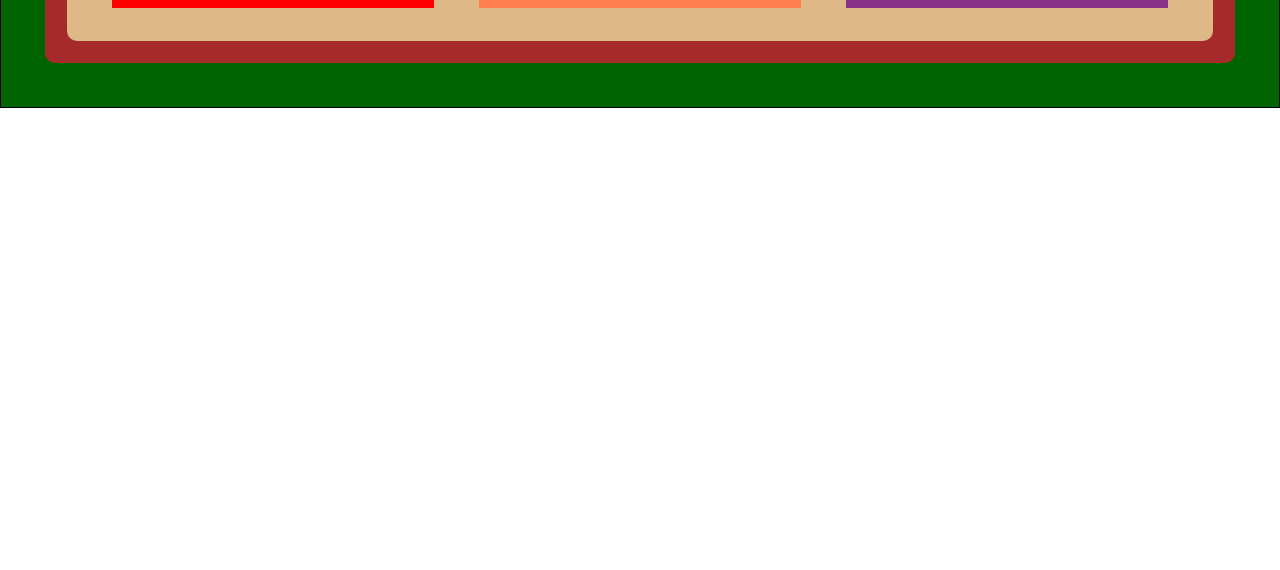
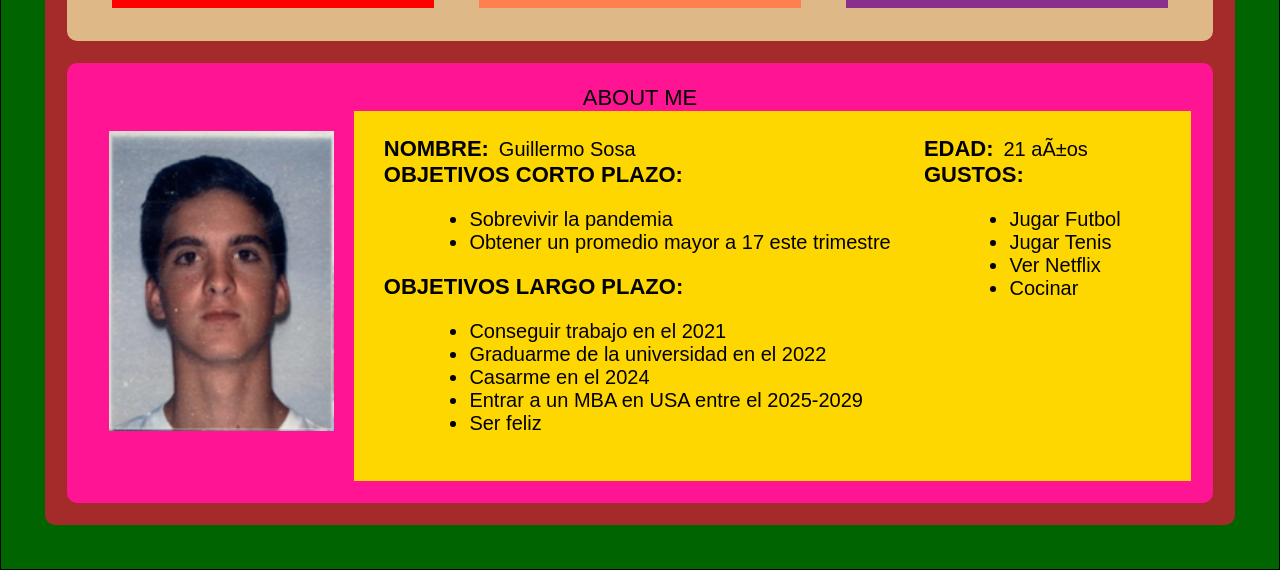
Before and after one commit to gsosam99/microproyecto1, a plain HTML site: page index.html in a window 1280 px wide. Shown: the part 1320-1890 px from the top of the page. Before the commit the page ends 1428 px from the top, so only its background shows below. Drawn offline with Linux system fonts and the light colour scheme.

Commit message:
about me listo

```diff
--- a/index.html
+++ b/index.html
@@ -75,6 +75,55 @@
                     </div>
                 </div>
 
+                <div class="about" id=about>
+                    <div class="section-title">ABOUT ME</div>
+                    <div class="about-content">
+                        <div class="about-image">
+                            <img src="./foto_carnet.png" alt="Foto Perfil" width="225" height="300">
+                        </div>
+                        <div class="about-profile">
+                            <div class="profile-left">
+                                <div class="about-name">
+                                    <span>NOMBRE:</span>
+                                    <span>Guillermo Sosa</span>
+                                </div>
+                                <div class="about-objectives-short">
+                                    <span>OBJETIVOS CORTO PLAZO:</span>
+                                    <ul>
+                                        <li>Sobrevivir la pandemia</li>
+                                        <li>Obtener un promedio mayor a 17 este trimestre</li>
+                                    </ul>
+                                </div>
+                                <div class="about-objectives-long">
+                                    <span>OBJETIVOS LARGO PLAZO:</span>
+                                    <ul>
+                                        <li>Conseguir trabajo en el 2021</li>
+                                        <li>Graduarme de la universidad en el 2022</li>
+                                        <li>Casarme en el 2024</li>
+                                        <li>Entrar a un MBA en USA entre el 2025-2029</li>
+                                        <li>Ser feliz</li>
+                                    </ul>
+                                </div>
+                            </div>
+                            <div class="profile-right">
+                                <div class="about-age">
+                                    <span>EDAD:</span>
+                                    <span>21 años</span>
+                                </div>
+                                <div class="about-likes">
+                                    <span>GUSTOS:</span>
+                                    <ul>
+                                        <li>Jugar Futbol</li>
+                                        <li>Jugar Tenis</li>
+                                        <li>Ver Netflix</li>
+                                        <li>Cocinar</li>
+                                    </ul>
+                                </div>
+                            </div>
+                        </div>
+                    </div>
+                </div>
+
 
             </div>
         </section>
--- a/styles.css
+++ b/styles.css
@@ -175,3 +175,44 @@ nav{
     font-weight: 600;
     background-color: chartreuse;
 }
+
+.about{
+    background-color: deeppink;
+    border-radius: 10px;
+    padding: 1rem;
+    margin: 0.5rem;
+}
+.about-content{
+    display: flex;
+    flex-direction: row;
+    justify-content: space-around;
+    align-items: stretch;
+}
+.about-image{
+    margin: 20px;
+}
+.about-profile{
+    background-color: gold;
+    flex-grow: 2;
+    padding: 0.5rem;
+    display: flex;
+    flex-flow: row wrap;
+    align-items: stretch;
+    font-size: 20px;
+}
+.profile-left{
+    margin: 10px;
+    padding: 0.2rem;
+}
+.profile-right{
+    margin: 10px;
+    padding: 0.2rem;
+}
+.about-profile span:nth-child(1){
+    font-size: 22px;
+    font-weight: 600;
+    padding: 0.2rem;
+}
+.about-profile li{
+    margin-left: 50px;
+}
```
Also changed, not shown: foto_carnet.png (added).
